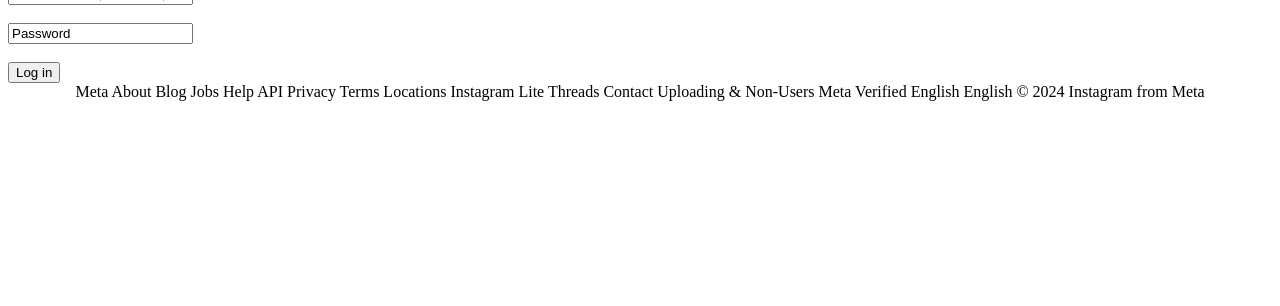
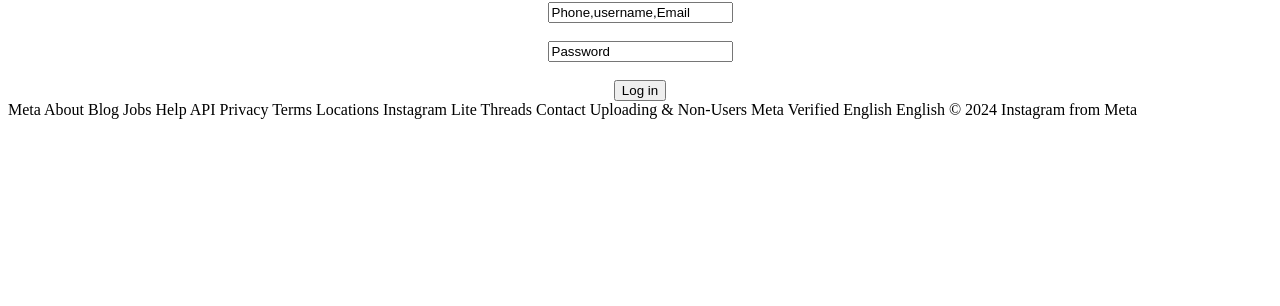
Before and after one commit to kushshrestha900/instagram-clone, a plain HTML site: page index.html in a window 1280 px wide. Shown: the part 494-800 px from the top of the page. Drawn offline with Linux system fonts and the light colour scheme.

Commit message:
may30.html

```diff
--- a/index.html
+++ b/index.html
@@ -24,11 +24,12 @@
 
             <!-- this is for form-->
 
-            <div style="text-align: justify;">
+            <div class="form">
+                     <img src="instagram.jpg" alt="inta" width="250px">
                 <form action="/action_page.php">
 
                     <label for="fname"></label><br>
-                    <input type="text" id="fname" name="fname" value="Phone number,username,Email"><br>
+                    <input type="text" id="fname" name="fname" value="Phone,username,Email"><br>
                     <label for="lname"></label><br>
                     <input type="text" id="lname" name="lname" value="Password"><br><br>
                     <input type="submit" value="Log in">
@@ -39,10 +40,9 @@
 
         </div>
 
-        <div class="good"><!-- Footer-->
-            Meta
-            About
-            Blog
+        <div class="footer"><!-- Footer-->
+            <!-- <pre> -->
+            Meta  About  Blog
             Jobs
             Help
             API
@@ -57,6 +57,7 @@
 
             English
             © 2024 Instagram from Meta
+        <!-- </pre> -->
         </div>
 
 
```
